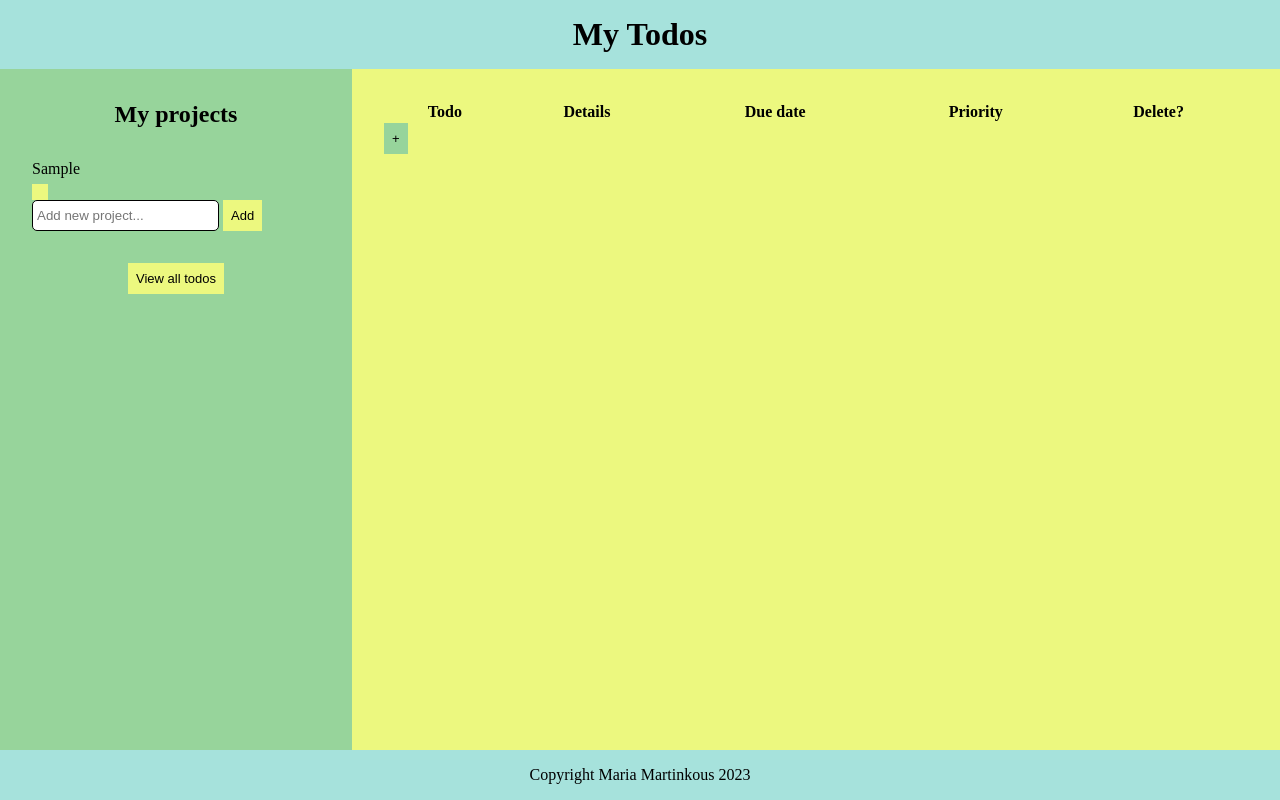
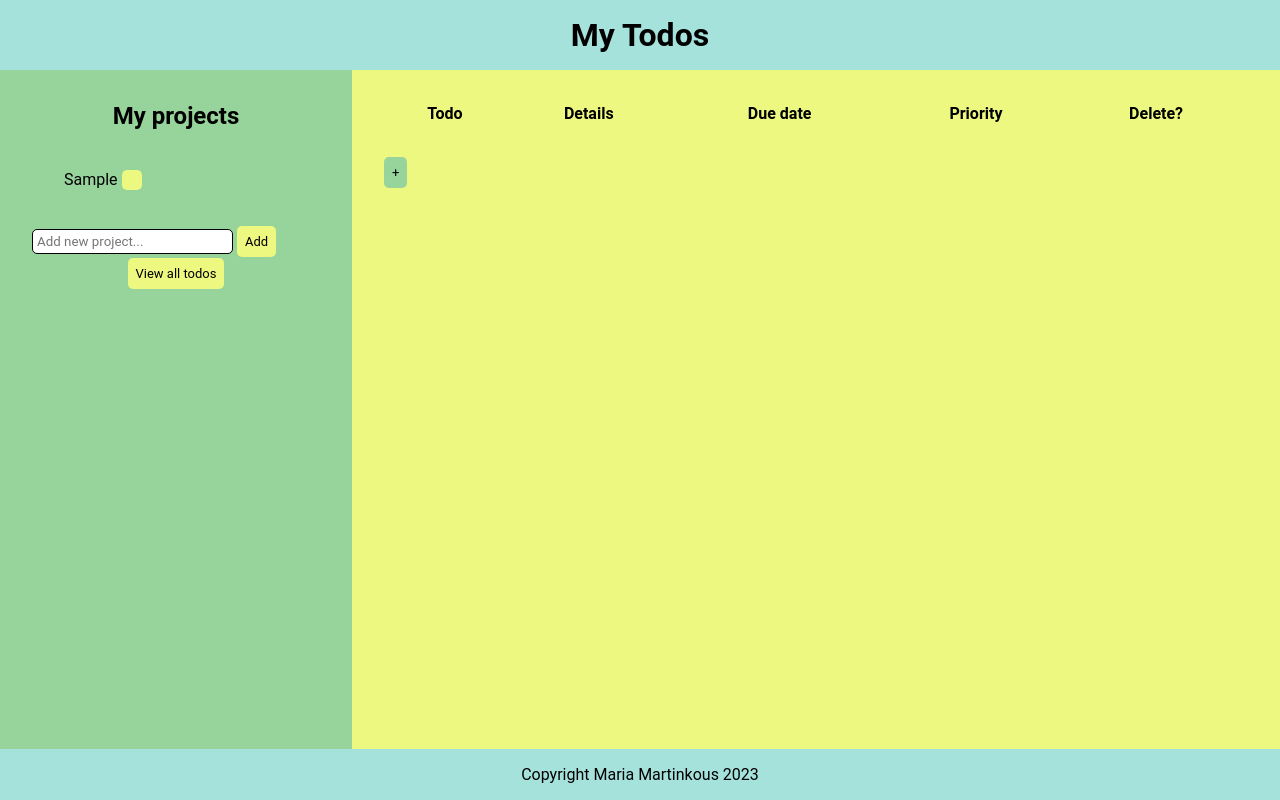
Before and after one commit to MarticaIda/todo, a website built with webpack: page src/index.html in a window 1280 px wide. Both pictures are taken after typing "Sample" into the empty fields and a click on the button "Add". Built offline with nearby package versions, Linux system fonts and the light colour scheme; files whose address does not match are found by name.

Commit message:
add project edit button, style buttons and input

```diff
--- a/src/style.css
+++ b/src/style.css
@@ -7,11 +7,13 @@
   --padding: 2rem;
   --padding-item: 0.25rem;
   --border-radius: 5px;
+  --font: "Roboto", sans-serif;
 }
 
 * {
   margin: 0;
   padding: 0;
+  font-family: var(--font);
 }
 
 html,
@@ -35,15 +37,23 @@ footer {
 
 h2 {
   text-align: center;
-  padding-bottom: var(--padding);
+  padding-bottom: var(--padding-item);
+}
+
+.disclaimer {
+  font-size: small;
+  color: var(--text-color);
+  text-align: left;
 }
 
 button {
   font-size: small;
   background-color: var(--main-color);
+  background-repeat: no-repeat;
+  background-position: center;
   color: var(--text-color);
   border: none;
-  border-radius: --var(--border-radius);
+  border-radius: var(--border-radius);
   padding: 0.5rem;
   cursor: pointer;
 }
@@ -69,6 +79,10 @@ nav {
   background-color: var(--side-color);
 }
 
+ul{
+  padding: var(--padding);
+}
+
 li {
   list-style: none;
 }
@@ -77,11 +91,18 @@ li {
   padding: var(--padding-item);
 }
 
-#projectAddContainer {
+.projectContainer {
   display: flex;
   flex-direction: row;
   gap: var(--padding-item);
-  padding-bottom: var(--padding);
+  padding-top: var(--padding-item);
+  padding-bottom: var(--padding-item);
+}
+
+#editBtn{
+  background-image: url(./edit.png);
+  height: 20px;
+  width: 20px;
 }
 
 main {
@@ -119,8 +140,8 @@ form {
 
 #btnClose {
   color: #aaa;
-  float: right;
-  font-size: 28px;
+  /* float: right; */
+  font-size: small;
   font-weight: bold;
 }
 
@@ -136,11 +157,13 @@ input {
   border-radius: var(--border-radius);
   color: var(--text-color);
   padding: var(--padding-item);
+  margin-bottom: var(--padding-item);
 }
 
 table {
   table-layout: auto;
   width: 100%;
+  padding-bottom: var(--padding);
 }
 
 td {
@@ -156,3 +179,5 @@ img {
   width: 15px;
   height: 15px;
 }
+
+/* project name needs break if too long */
```
